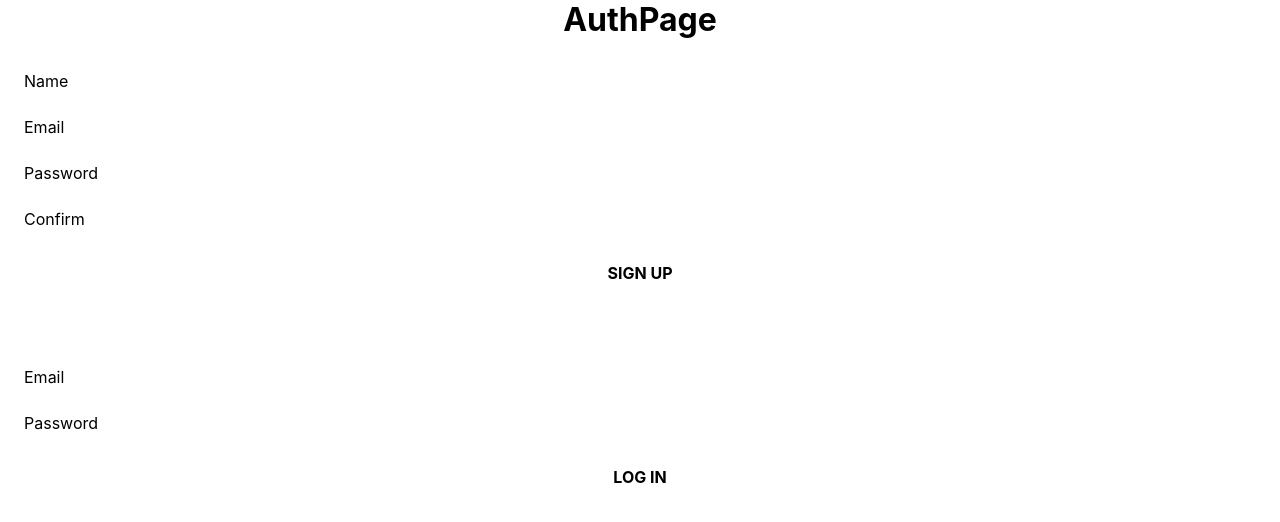
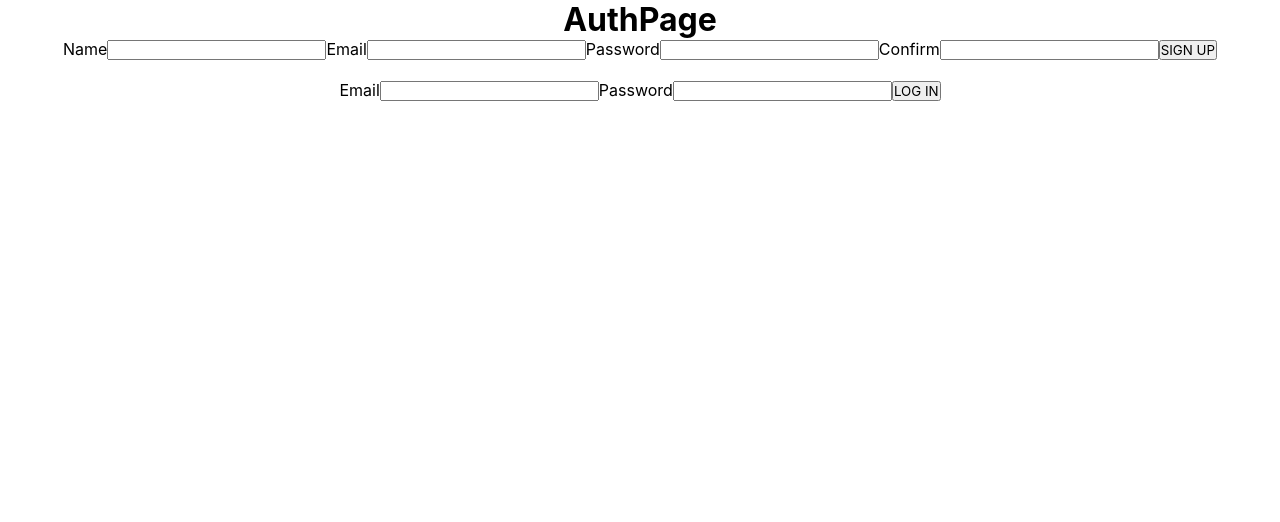
Before and after one commit to sammy2342/mern-stack-map-project, a React (Create React App) app: page /orders/new in a window 1280 px wide. Shown: the top 522 px of the page. Built offline with nearby package versions, Linux system fonts and the light colour scheme.

Commit message:
fixs link

```diff
--- a/src/components/Banner/Banner.css
+++ b/src/components/Banner/Banner.css
@@ -1,8 +1,13 @@
 .banner-container-item {
     background: rgb(232, 232, 232);
-    width: 102%;
+    width: 100%;
     margin-right: auto;
     height: 70vh;
+}
+
+* {
+    box-sizing: border-box;
+
 }
 
 .mid-text-banner-text {
--- a/src/components/Footer/Footer.css
+++ b/src/components/Footer/Footer.css
@@ -1,4 +1,4 @@
-.footer-banner-container{
+/* .footer-banner-container{
     padding: 100px 40px;
     background-color: #f02d34;
     border-radius: 15px;
@@ -12,8 +12,6 @@
 
 .footer-banner-image{
     position: absolute;
-    /* top: -35%;
-    left: 8%; */
     top: -25%;
     left: 25%;
 }
@@ -55,8 +53,6 @@
   }
   .footer-banner-image{
     position: absolute;
-    /* top: -35%;
-    left: 8%; */
     top: -25%;
     left: 25%;
   }
@@ -96,10 +92,11 @@
     flex-wrap: wrap;
     gap: 20px;
   }
-
+*/
 .footer-image-banner-page {
     position: relative;
     z-index: 1;
-    bottom: 450px;
-    left: 250px;
+    bottom: 250px;
+    /* left: 20px; */
+    right: 400px;
 }
--- a/src/index.css
+++ b/src/index.css
@@ -1,4 +1,4 @@
-CSS Custom Properties
+/* CSS Custom Properties
 :root {
   --white: #FFFFFF;
   --tan-1: #FBF9F6;
@@ -22,7 +22,7 @@ body {
   -webkit-font-smoothing: antialiased;
   -moz-osx-font-smoothing: grayscale;
   background-color: white;
-
+  width: 100%;
   height: 100vh;
 }
 
@@ -109,7 +109,7 @@ input {
   border: .1vmin solid var(--tan-3);
   border-radius: .5vmin;
   color: var(--text-dark);
-  background-image: none !important; /* prevent lastpass */
+  background-image: none !important;
   outline: none;
 }
 
@@ -150,4 +150,4 @@ button:disabled, form:invalid button[type="submit"] {
 button[type="submit"] {
   grid-column: span 2;
   margin: 1vmin 0 0;
-}
+}  */
--- a/src/pages/App/App.css
+++ b/src/pages/App/App.css
@@ -1,5 +1,6 @@
 .App {
   text-align: center;
+  box-sizing: border-box;
 }
 
 .App-logo {
--- a/src/pages/App/App.jsx
+++ b/src/pages/App/App.jsx
@@ -1,5 +1,5 @@
 import { useState } from 'react'
-import { Routes, Route } from 'react-router-dom'
+import { Routes, Route, } from 'react-router-dom'
 import './App.css';
 import { getUser } from '../../utilities/users-service'
 import AuthPage from '../AuthPage/AuthPage'
```
